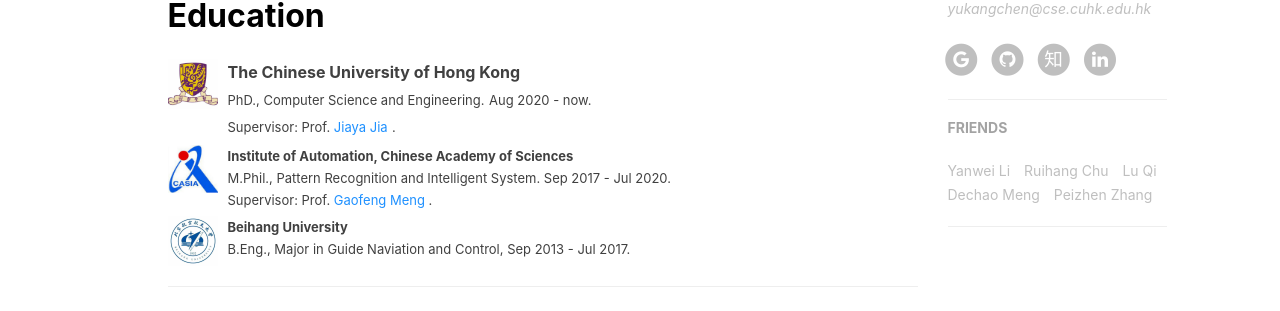
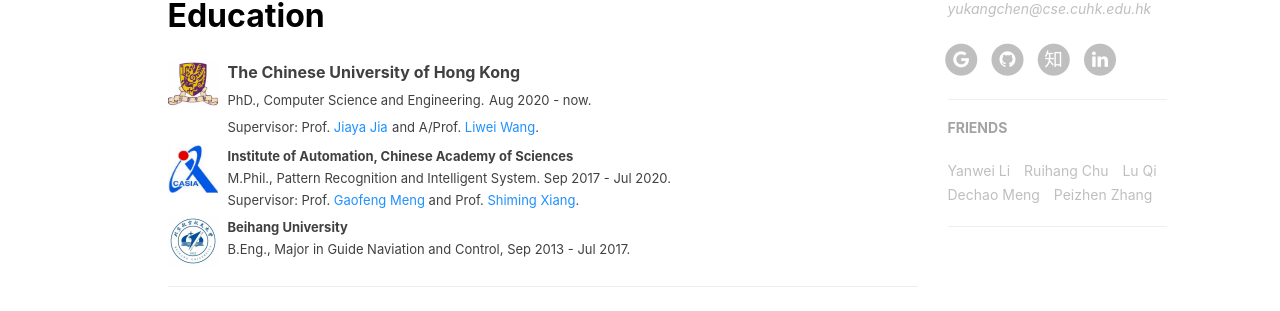
Before and after one commit to yukang2017/yukang2017.github.io, a Jekyll site: the page built from index.html, in a window 1280 px wide. Shown: the part 685-996 px from the top of the page. Built offline with Jekyll 4.4.1, drawn with Linux system fonts in a browser that asks for light colours; nearby versions of some CDN libraries; a script that is not in the unit is left out; the list of posts is cut into pages by our own code; comment, search, counter and statistics services are not loaded.

Commit message:
Update index.html

```diff
--- a/index.html
+++ b/index.html
@@ -36,7 +36,8 @@
 					<font size="2.7">PhD., Computer Science and Engineering.</font>
 					<font size="2.7">Aug 2020 - now.</font> <br>
 					<font size="2.7">Supervisor: Prof. <a target="_blank"
-					   href="http://jiaya.me/"><font color="DodgerBlue">Jiaya Jia</font></a></font> <font size="2.7">.
+					   href="http://jiaya.me/"><font color="DodgerBlue">Jiaya Jia</font></a></font> <font size="2.7"> and A/Prof. <a target="_blank"
+					   href="https://scholar.google.com/citations?user=qnbdnZEAAAAJ&hl=zh-CN"><font color="DodgerBlue">Liwei Wang</font></a>.
 				</p>
 			</div>
 		</div>
@@ -53,7 +54,8 @@
 					<font size="2.7">M.Phil., Pattern Recognition and Intelligent System.</font>
 					<font size="2.7">Sep 2017 - Jul 2020.</font> <br>
 					<font size="2.7">Supervisor: Prof. <a target="_blank"
-					   href="https://scholar.google.com/citations?user=5hti_r0AAAAJ&hl=zh-CN"><font color="DodgerBlue">Gaofeng Meng</font></a></font> <font size="2.7">.
+					   href="https://scholar.google.com/citations?user=5hti_r0AAAAJ&hl=zh-CN"><font color="DodgerBlue">Gaofeng Meng</font></a></font> <font size="2.7">  and Prof. <a target="_blank"
+					   href="https://scholar.google.com/citations?user=0ggsACEAAAAJ&hl=zh-CN"><font color="DodgerBlue">Shiming Xiang</font></a>.
 				</p>
 			</div>
 		</div>
```
